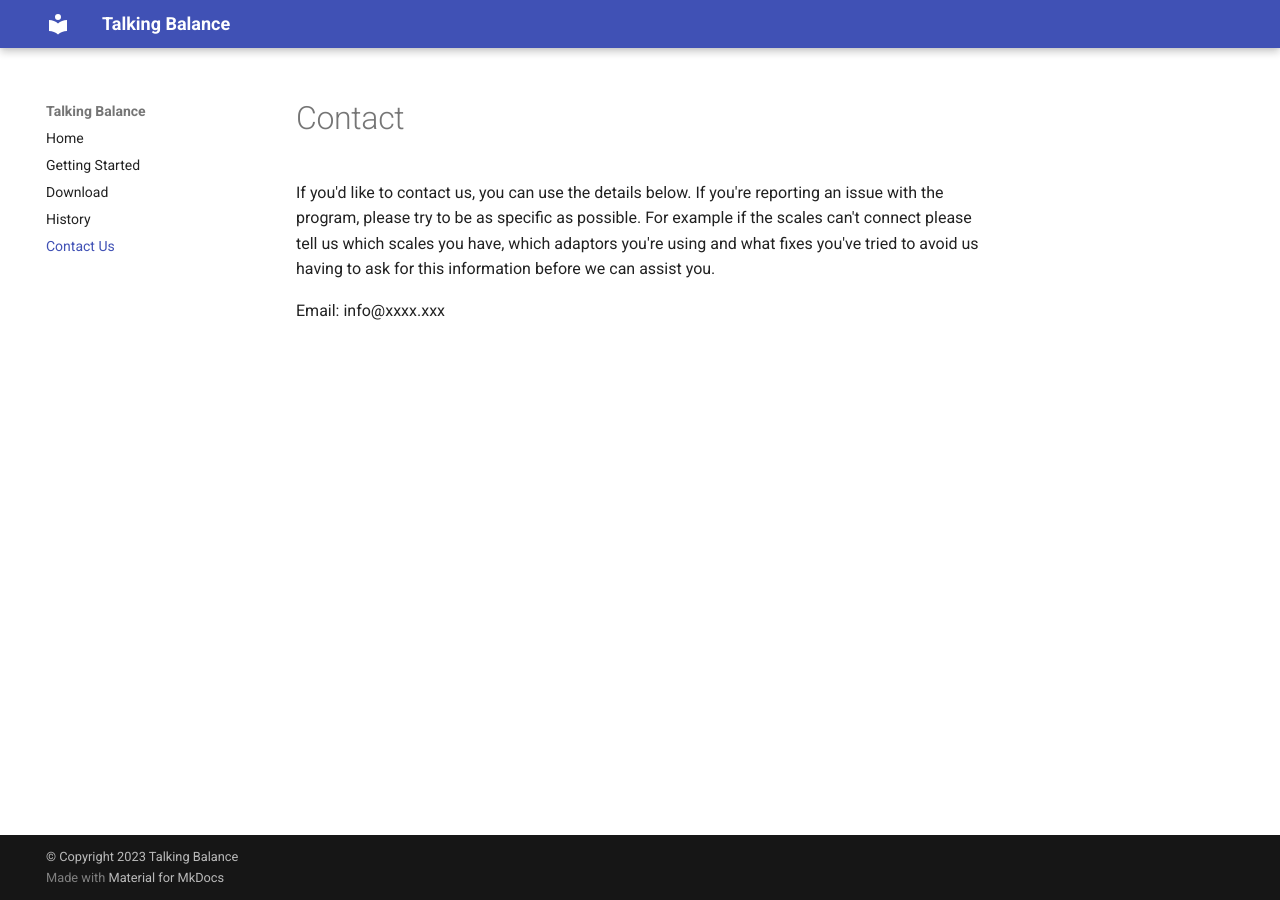
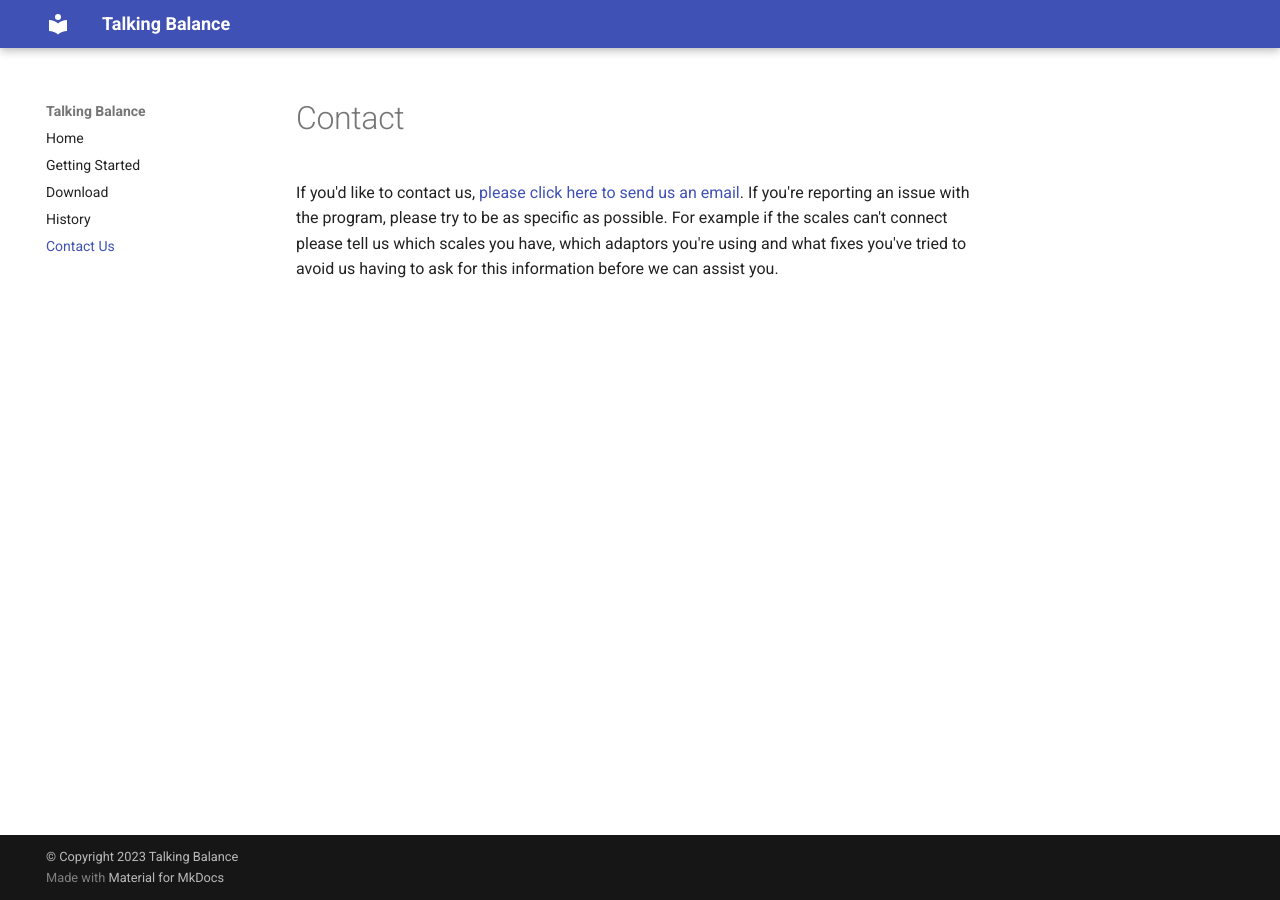
Before and after one commit to TalkingBalance/TalkingBalance, an MkDocs documentation site: the page built from website/docs/contact.md, in a window 1280 px wide. Built offline with MkDocs 1.6.1 and Material for MkDocs 9.7.7, drawn with Linux system fonts in a browser that asks for light colours.

Commit message:
Website: add TTN email address to contact us page

```diff
--- a/website/docs/contact.md
+++ b/website/docs/contact.md
@@ -1,5 +1,3 @@
 # Contact
 
-If you'd like to contact us, you can use the details below. If you're reporting an issue with the program, please try to be as specific as possible. For example if the scales can't connect please tell us which scales you have, which adaptors you're using and what fixes you've tried to avoid us having to ask for this information before we can assist you.
-
-Email: info@xxxx.xxx
+If you'd like to contact us, [please click here to send us an email](mailto:info@tactiletimes.org). If you're reporting an issue with the program, please try to be as specific as possible. For example if the scales can't connect please tell us which scales you have, which adaptors you're using and what fixes you've tried to avoid us having to ask for this information before we can assist you.
```
